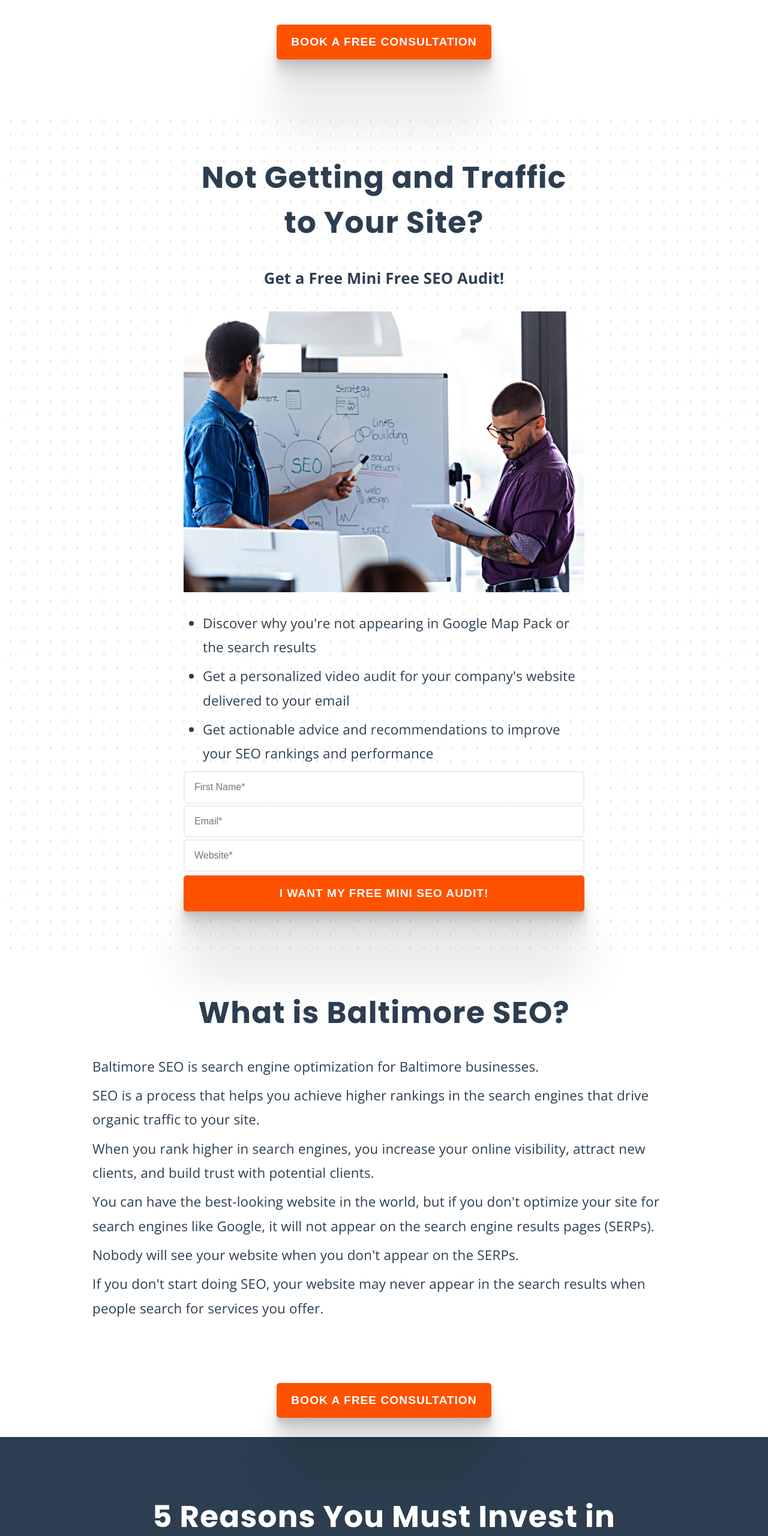
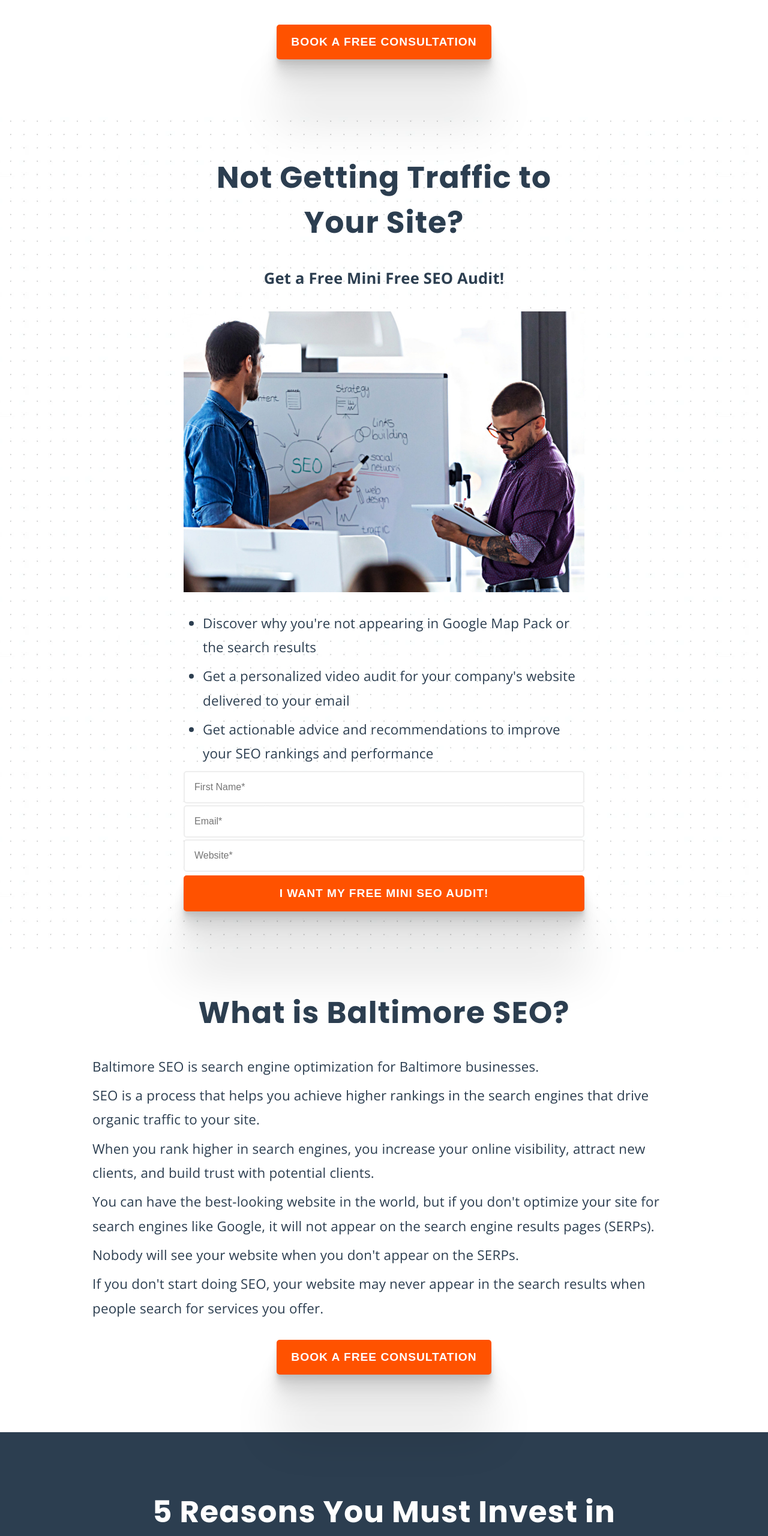
Before and after one commit to kgb4000/bowieseo, a Next.js app: page /baltimore-seo in a window 1280 px wide. Shown: the part 1753-4313 px from the top of the page at 60% size. Built offline with nearby package versions, Linux system fonts and the light colour scheme.

Commit message:
Fixed Baltimore SEO page

```diff
--- a/pages/baltimore-seo.js
+++ b/pages/baltimore-seo.js
@@ -98,7 +98,7 @@ const MarylandSEOCompany = () => {
       <section className="dots-background">
         <div className="container">
           <div className="offer-section">
-            <h2>Not Getting and Traffic to Your Site?</h2>
+            <h2>Not Getting Traffic to Your Site?</h2>
             <p className="big-p">Get a Free Mini Free SEO Audit!</p>
             <img
               src="/images/seo-guys.jpg"
@@ -153,12 +153,13 @@ const MarylandSEOCompany = () => {
             search results when people search for services you offer.
           </p>
         </div>
+        <div className="btn">
+          <a href={calendly} target="_blank" rel="noreferrer">
+            <Button>Book a Free Consultation</Button>
+          </a>
+        </div>
       </section>
-      <div className="btn">
-        <a href={calendly} target="_blank" rel="noreferrer">
-          <Button>Book a Free Consultation</Button>
-        </a>
-      </div>
+
       <section className="reasons-section">
         <div className="container">
           <h2>5 Reasons You Must Invest in Baltimore SEO in 2022</h2>
```
